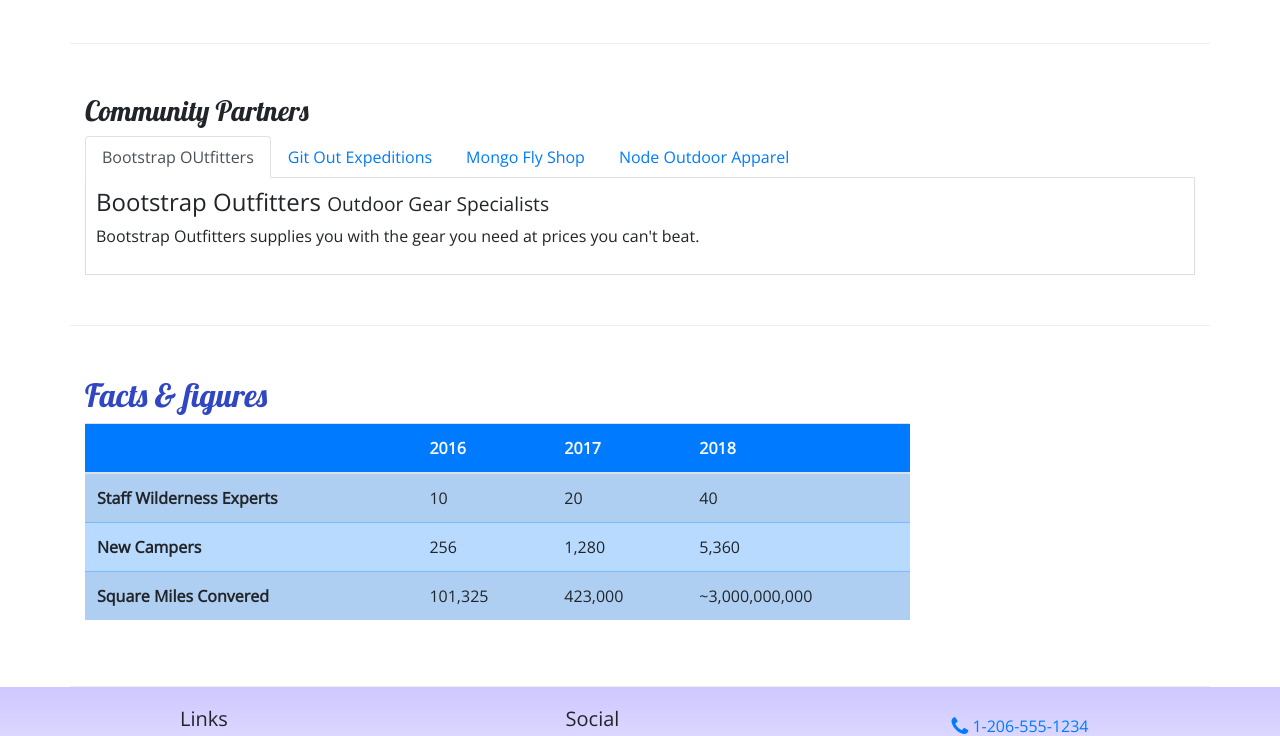
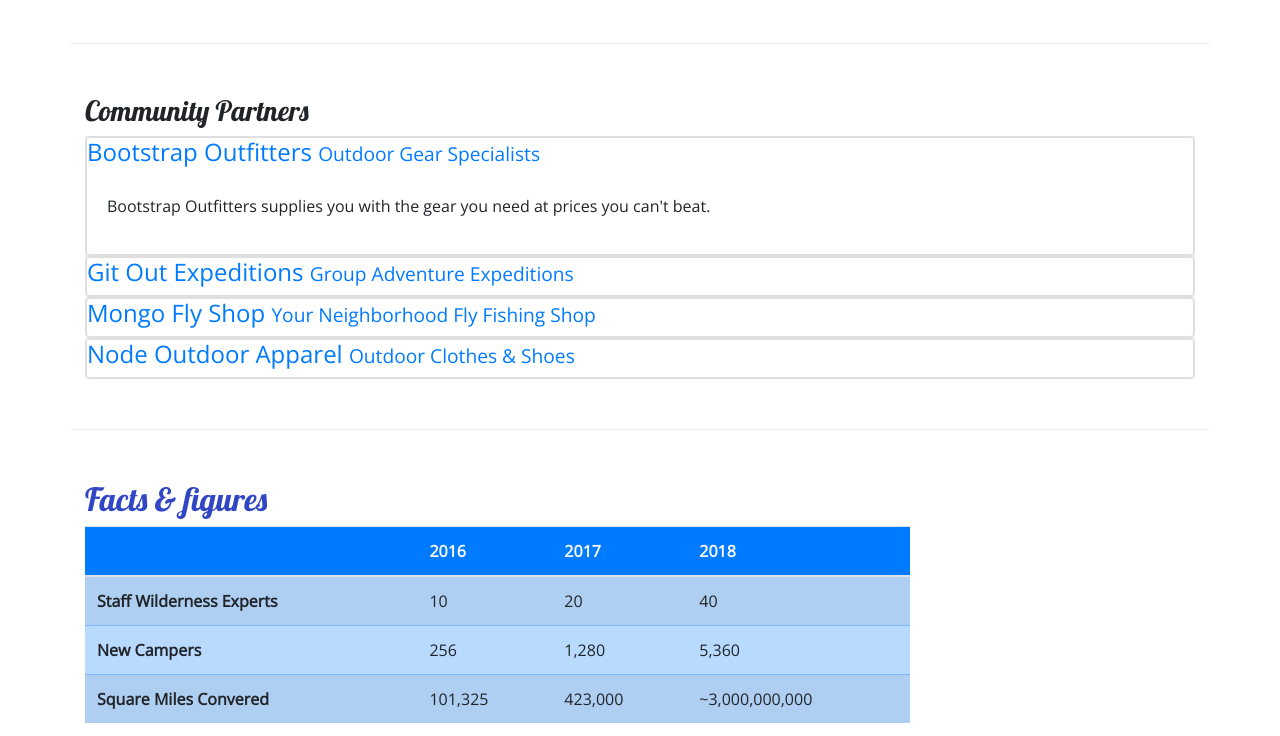
Before and after one commit to Kseckman/nucampsite_2_bootstrap, a website: page aboutus.html in a window 1280 px wide. Shown: the part 960-1696 px from the top of the page. Drawn offline with nearby package versions, Linux system fonts and the light colour scheme.

Commit message:
replaced aboutus navtab with accordion

```diff
--- a/aboutus.html
+++ b/aboutus.html
@@ -107,28 +107,47 @@
         <div class="row row-content">
             <div class="col">
                 <h3>Community Partners</h3>
-                <ul class="nav nav-tabs">
-                    <li class="nav-item"><a class="nav-link active" href="#bootstrap" role="tab" data-toggle="tab">Bootstrap OUtfitters</a></li>
-                    <li class="nav-item"><a class="nav-link" href="#git" role="tab" data-toggle="tab">Git Out Expeditions</a></li>
-                    <li class="nav-item"><a class="nav-link" href="#mongo" role="tab" data-toggle="tab">Mongo Fly Shop</a></li>
-                    <li class="nav-item"><a class="nav-link" href="#node" role="tab" data-toggle="tab">Node Outdoor Apparel</a></li>
-                </ul>
-                <div class="tab-content">
-                    <div role="tabpanel" class="tab-pane fade show active" id="bootstrap">
-                        <h4>Bootstrap Outfitters <small>Outdoor Gear Specialists</small></h4>
-                        <p class="d-none d-sm-block">Bootstrap Outfitters supplies you with the gear you need at prices you can't beat.</p>
+
+                <div id="accordion">
+                    <div class="card">
+                        <div class="card">
+                            <h4><a data-toggle="collapse" data-target="#bootstrap" href="">Bootstrap Outfitters <small>Outdoor Gear Specialists</small></a></h4>
+                            <div class="collapse show" id="bootstrap" data-parent="#accordion">
+                                <div class="card-body">
+                                    <p class="d-none d-sm-block">Bootstrap Outfitters supplies you with the gear you need at prices you can't beat.</p>
+                                </div>
+                            </div>
+                        </div>
                     </div>
-                    <div role="tabpannel" class="tab-pane fade" id="git">
-                        <h4>Git Out Expeditions <small>Group Adventure Expeditions</small></h4>
-                        <p class="d-none d-sm-block">Join Git Out Expeditions to explore new horizons with a group of other adventurers!</p>
+                    <div class="card">
+                        <div class="card">
+                            <h4><a class="collapsed" data-toggle="collapse" data-target="#git" href="">Git Out Expeditions <small>Group Adventure Expeditions</small></a></h4>
+                            <div class="collapse" id="git" data-parent="#accordion">
+                                <div class="card-body">
+                                    <p class="d-none d-sm-block">Join Git Out Expeditions to explore new horizons with a group of other adventurers!</p>
+                                </div>
+                            </div>
+                        </div>
                     </div>
-                    <div role="tabpanel" class="tab-pane fade" id="mongo">
-                        <h4>Mongo Fly Shop <small>Your Neighborhood Fly Fishing Shop</small></h4>
-                        <p class="d-none d-sm-block">Need a new fishing pole, a tacklebox, or flies of all kinds? Stop by Mongo Fly Shop.</p>
+                    <div class="card">
+                        <div class="card">
+                            <h4><a class="collapsed" data-toggle="collapse" data-target="#mongo" href="">Mongo Fly Shop <small>Your Neighborhood Fly Fishing Shop</small></a></h4>
+                            <div class="collapse" id="mongo" data-parent="#accordion">
+                                <div class="card-body">
+                                    <p class="d-none d-sm-block">Need a new fishing pole, a tacklebox, or flies of all kinds? Stop by Mongo Fly Shop.</p>
+                                </div>
+                            </div>
+                        </div>
                     </div>
-                    <div role="tabpanel" class="tab-pane fade" id="node">
-                        <h4>Node Outdoor Apparel <small>Outdoor Clothes & Shoes</small></h4>
-                        <p class="d-none d-sm-block">From polar fleeces to swimsuits, hiking boots to waders, a visit to Node will be sure to get you covered.</p>
+                    <div class="card">
+                        <div class="card">
+                            <h4><a class="collapsed" data-toggle="collapse" data-target="#node" href="">Node Outdoor Apparel <small>Outdoor Clothes & Shoes</small></a></h4>
+                            <div class="collapse" id="node" data-parent="#accordion">
+                                <div class="card-body">
+                                    <p class="d-none d-sm-block">From polar fleeces to swimsuits, hiking boots to waders, a visit to Node will be sure to get you covered.</p>
+                                </div>
+                            </div>
+                        </div>
                     </div>
                 </div>
             </div>
```
